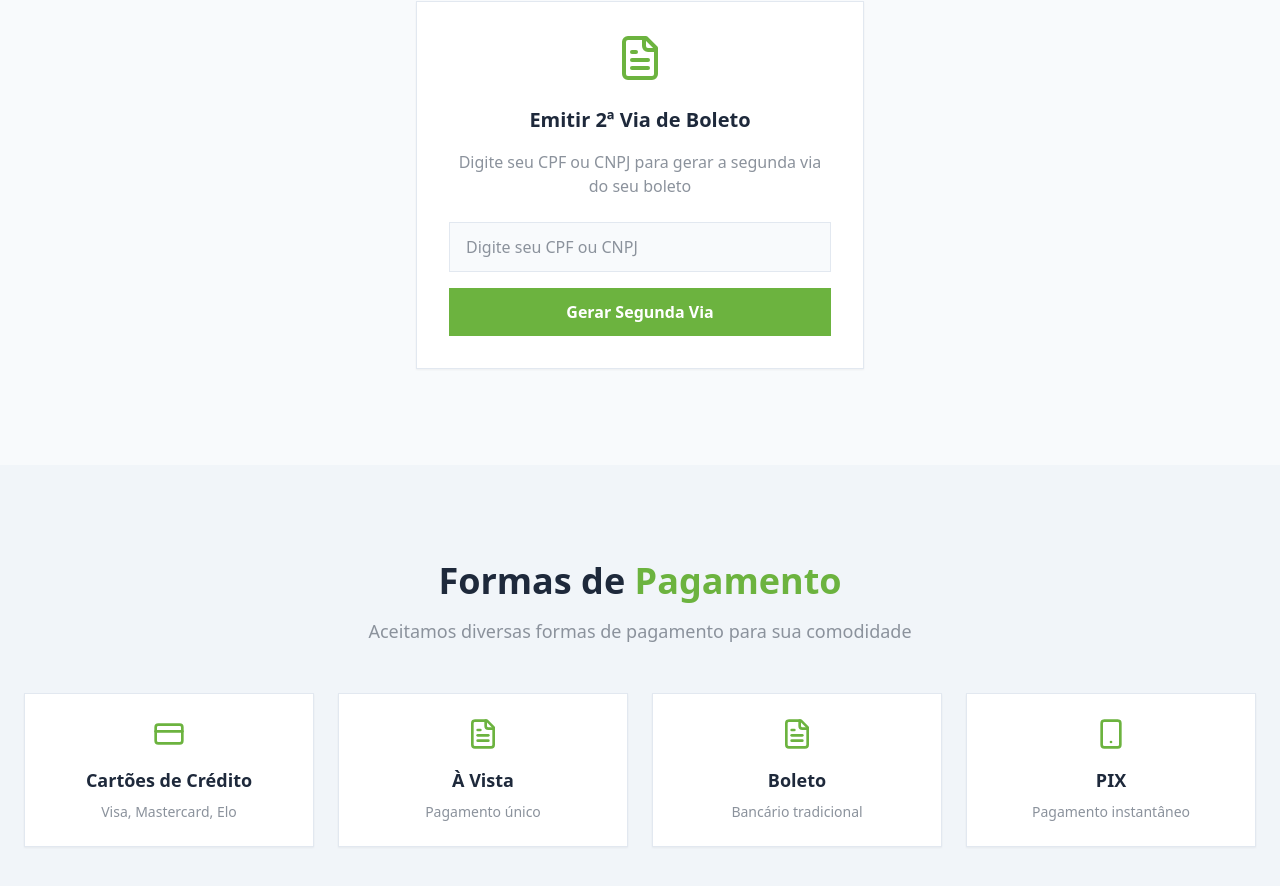
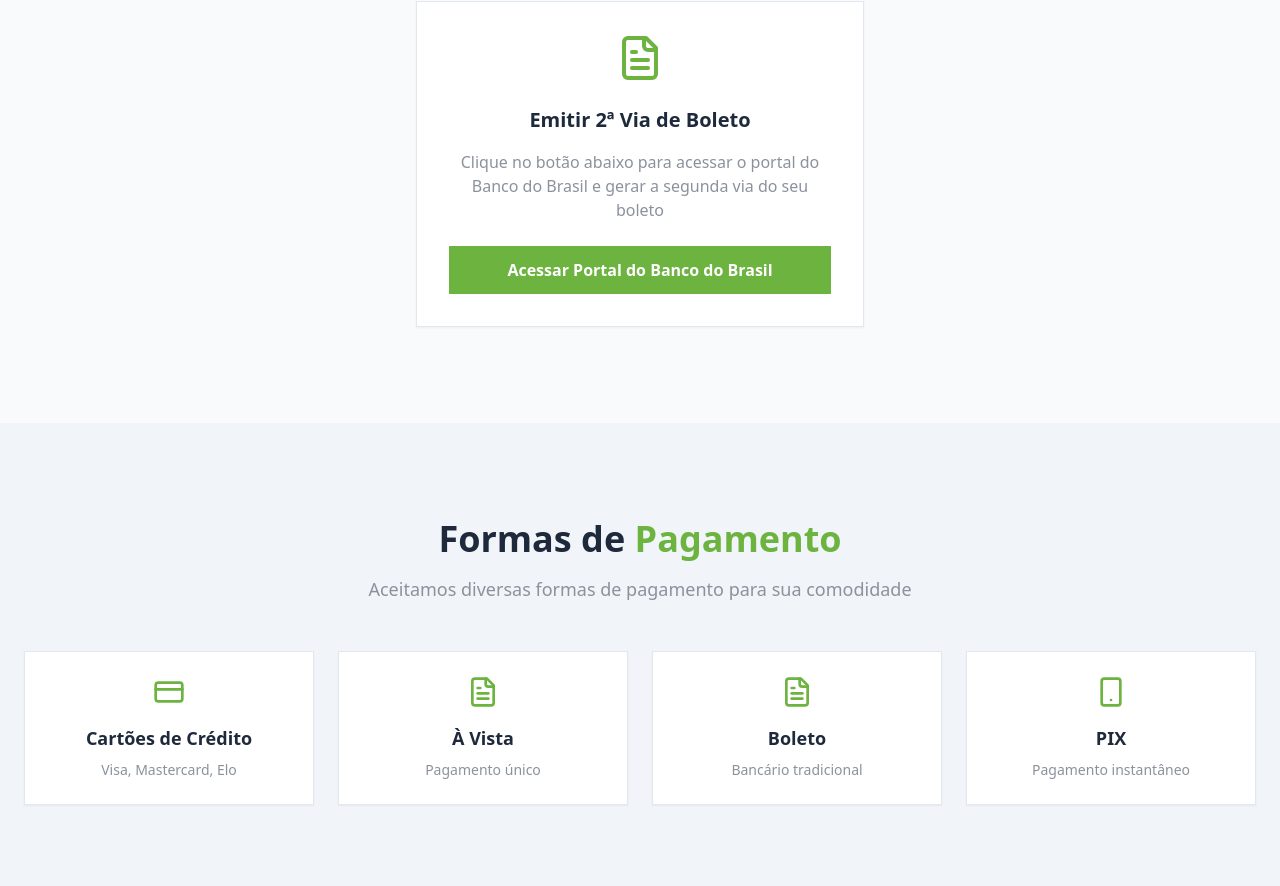
Before and after one commit to Lgd-Digital/fortegps, a React (Vite) app: page /portal-cliente in a window 1280 px wide. Shown: the part 2329-3215 px from the top of the page. Built offline with nearby package versions, Linux system fonts and the light colour scheme.

Commit message:
ajuste segunda via

```diff
--- a/src/pages/PortalCliente.tsx
+++ b/src/pages/PortalCliente.tsx
@@ -293,23 +293,20 @@ const PortalCliente: React.FC = () => {
                 Emitir 2ª Via de Boleto
               </h3>
               <p className="text-[var(--color-text-muted)] mb-6">
-                Digite seu CPF ou CNPJ para gerar a segunda via do seu boleto
+                Clique no botão abaixo para acessar o portal do Banco do Brasil e gerar a segunda via do seu boleto
               </p>
 
               <div className="space-y-4">
-                <input
-                  type="text"
-                  placeholder="Digite seu CPF ou CNPJ"
-                  className="w-full px-4 py-3 bg-[var(--color-bg)] border border-[var(--color-border)] rounded-[var(--radius-button)] text-[var(--color-text)] placeholder-[var(--color-text-muted)] focus:outline-none focus:border-[var(--color-brand)] focus:ring-2 focus:ring-[var(--color-brand)] focus:ring-opacity-20 transition-colors"
-                />
-
-                <motion.button
+                <motion.a
+                  href="https://www63.bb.com.br/portalbb/boleto/boletos/hc21e,802,3322,10343.bbx?_ga=2.59242665.505440602.1598874158-303499835.1598874158&pk_vid=a6aba7f7a0b689061598874140f671d6"
+                  target="_blank"
+                  rel="noopener noreferrer"
                   whileHover={{ scale: 1.05 }}
                   whileTap={{ scale: 0.95 }}
-                  className="w-full bg-[var(--color-brand)] text-white px-6 py-3 rounded-[var(--radius-button)] font-semibold hover:bg-[var(--color-brand)]/90 transition-colors"
+                  className="w-full bg-[var(--color-brand)] text-white px-6 py-3 rounded-[var(--radius-button)] font-semibold hover:bg-[var(--color-brand)]/90 transition-colors inline-block text-center"
                 >
-                  Gerar Segunda Via
-                </motion.button>
+                  Acessar Portal do Banco do Brasil
+                </motion.a>
               </div>
             </div>
           </motion.div>
```
